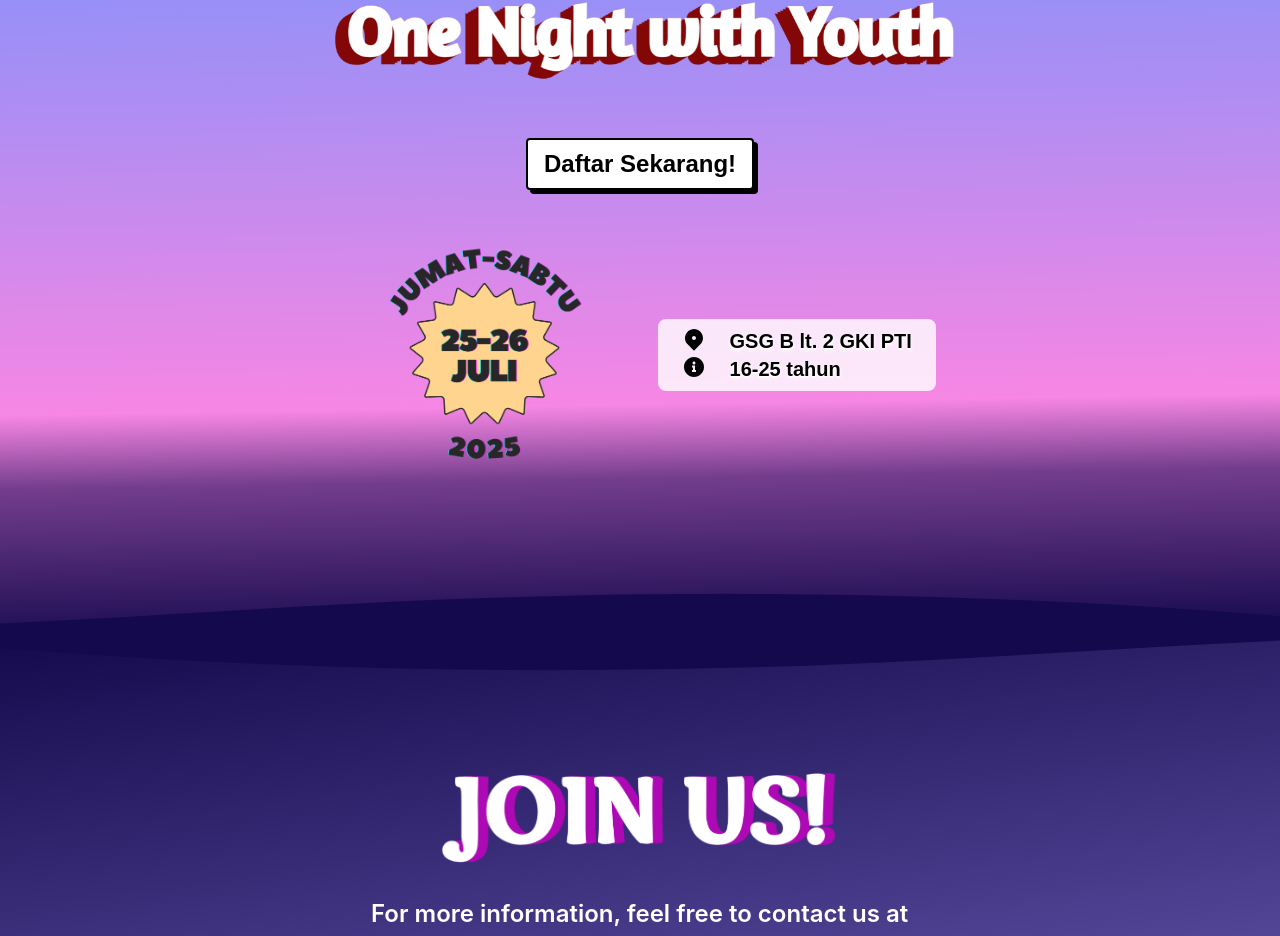
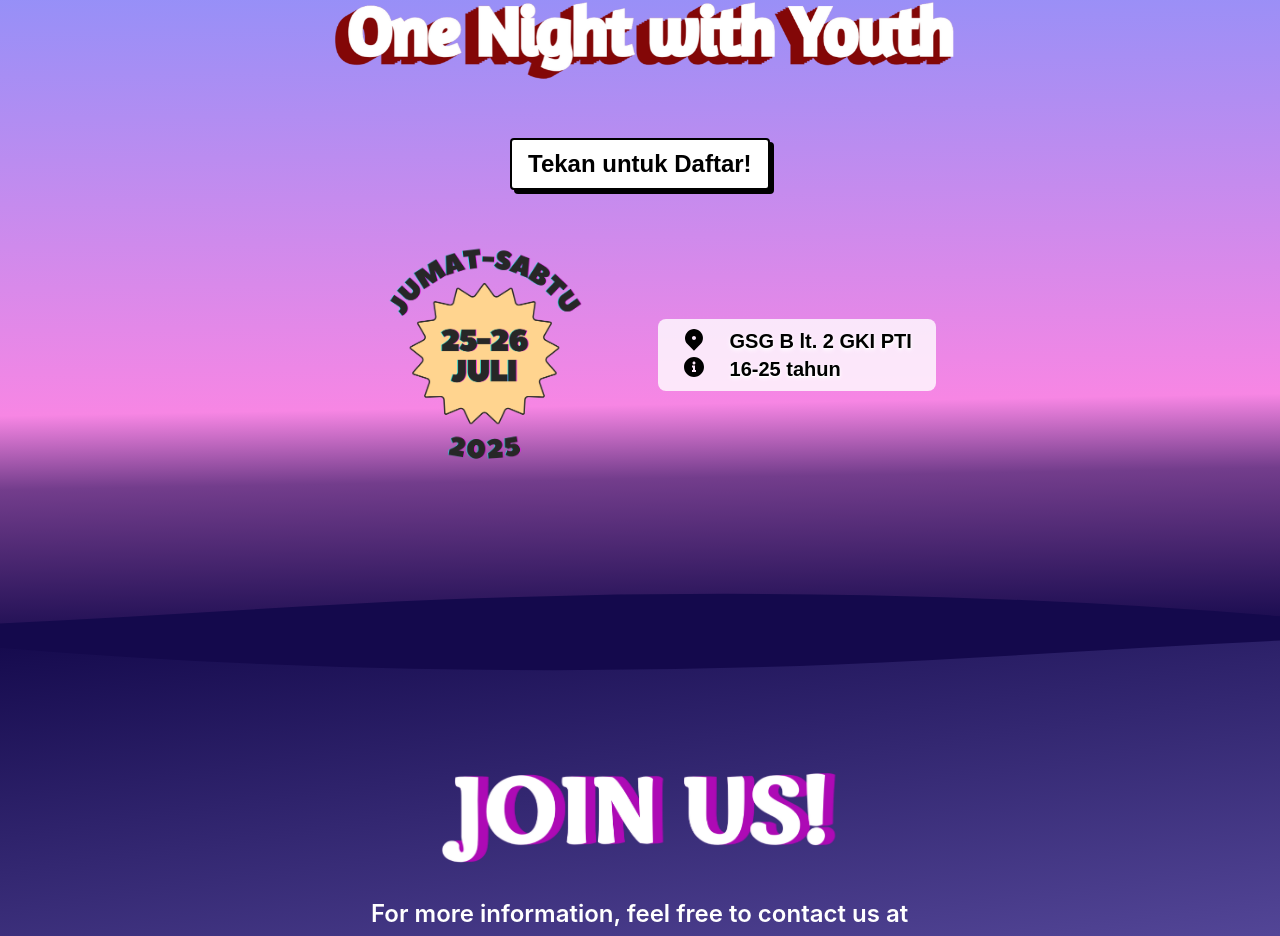
Before and after one commit to xdKeto/yfm2025, a React (Vite) app in the folder yfm-2025/: page / in a window 1280 px wide. Shown: the part 2276-3212 px from the top of the page. Built offline with nearby package versions, Linux system fonts and the light colour scheme; a web font is replaced by a local one.

Commit message:
Update Makrab.jsx

```diff
--- a/yfm-2025/src/components/Makrab.jsx
+++ b/yfm-2025/src/components/Makrab.jsx
@@ -20,7 +20,7 @@ const Makrab = () => {
 
         <a href={MAKRAB_SECTION.link} className="will-change-transform relative mt-6">
           <span class="absolute top-0 left-0 mt-1 ml-1 h-full w-full rounded bg-black"></span>
-          <span class="fold-bold relative inline-block h-full w-full rounded border-2 border-black bg-white px-4 py-2 text-2xl font-bold text-black transition duration-100 hover:bg-yellow-200 hover:text-gray-900">Daftar Sekarang!</span>
+          <span class="fold-bold relative inline-block h-full w-full rounded border-2 border-black bg-white px-4 py-2 text-2xl font-bold text-black transition duration-100 hover:bg-yellow-200 hover:text-gray-900">Tekan untuk Daftar!</span>
         </a>
 
         <div className="will-change-transform flex flex-col md:flex-row mt-6 md:mt-8 gap-4 ">
```
